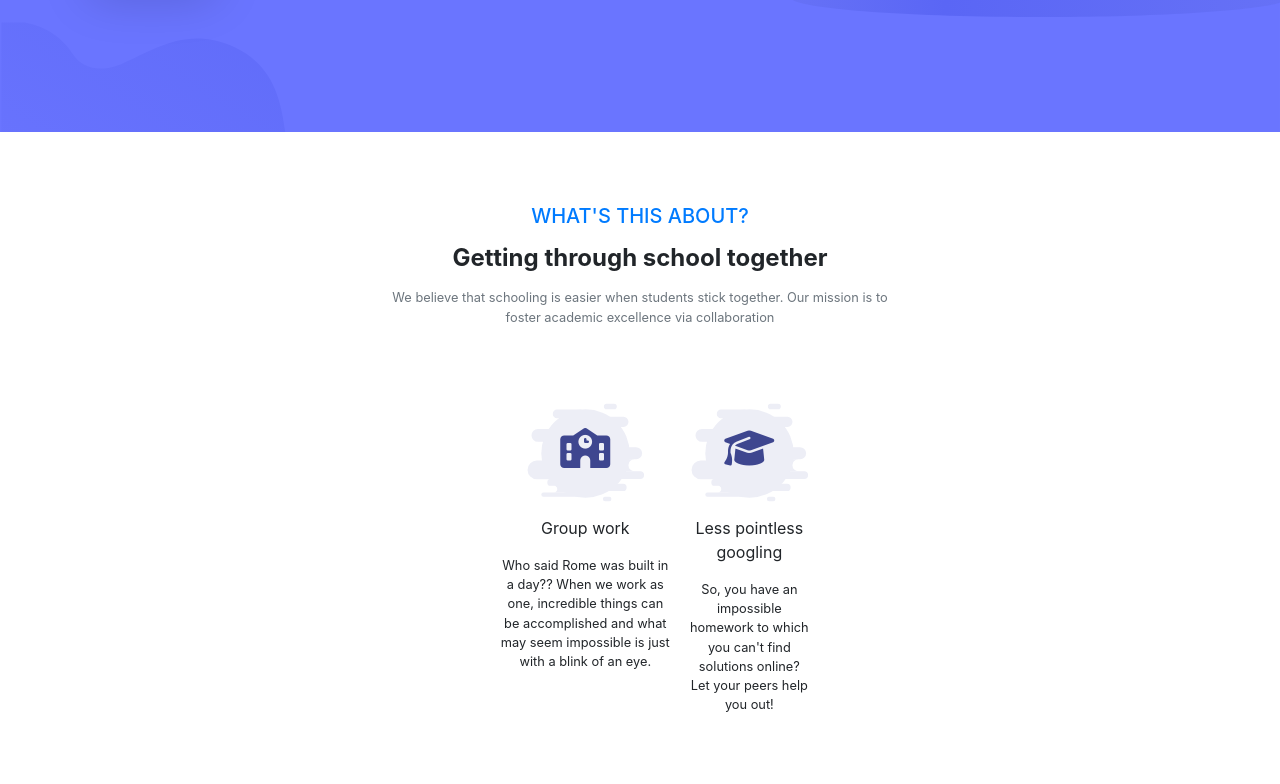
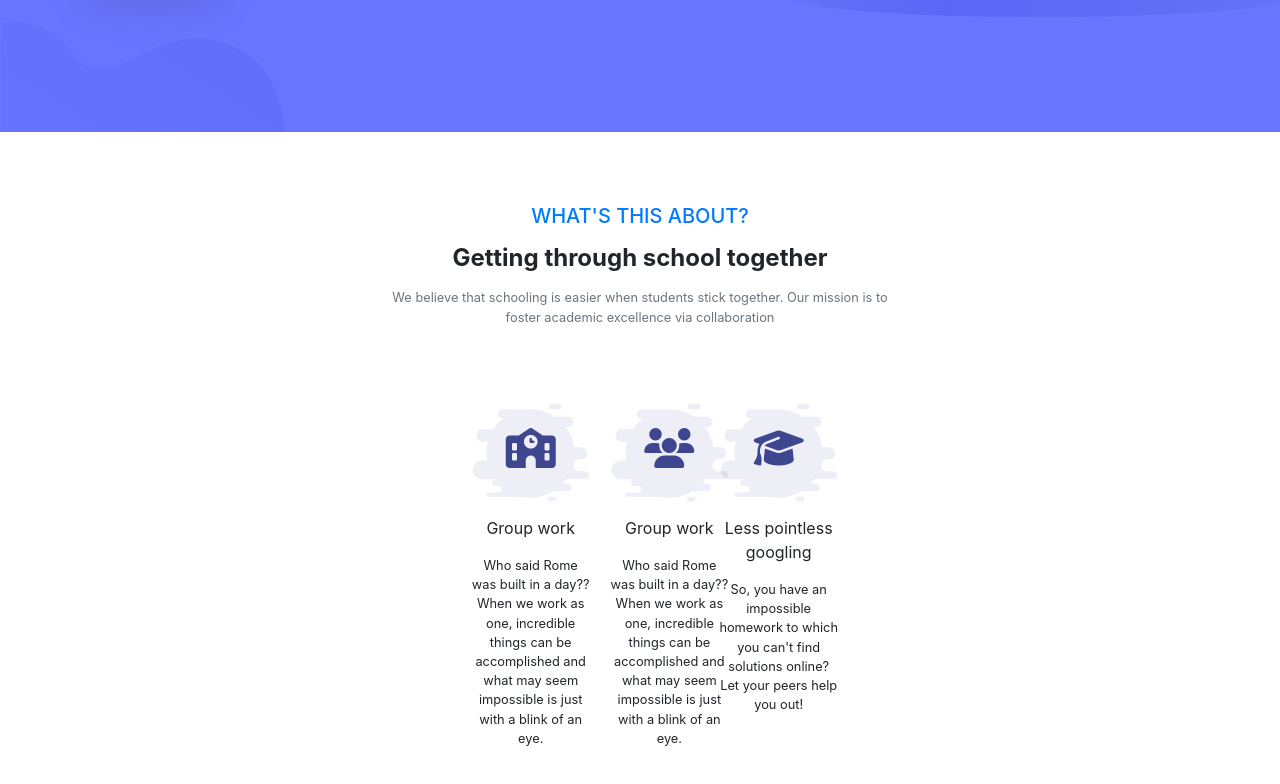
Before and after one commit to Yokomon/Learnian, a React (Create React App) app: page / in a window 1280 px wide. Shown: the part 474-1258 px from the top of the page. Built offline with nearby package versions, Linux system fonts and the light colour scheme.

Commit message:
Fixed all fa images

```diff
--- a/src/Section.js
+++ b/src/Section.js
@@ -36,6 +36,27 @@ const Section = () => {
                                 <div className="mx-auto splash position-relative d-flex justify-content-center align-items-center"
                                     style={{width: "120px"}}>
                                     <img src="/images/splash-bg.svg" alt="" className="img-auto"/>
+                                    <div class="position-absolute d-flex justify-content-center align-items-center"
+                                        style={{top: "0", left: "0", right: "0", bottom: "0"}}>
+                                        <span className="h1"><i className="fas fa-users"></i></span>
+                                    </div>
+                                </div>
+
+                                <div className="mt-auto text-center">
+                                    <p className="title mb-3">Group work</p>
+                                    <p className="small">Who said Rome was built in a day?? When we work as one, incredible things can be accomplished and what may seem impossible is just with a blink of an eye.</p>
+                                </div>
+                            </div>
+                        </div>
+                     </div>
+
+                    {/* Font awesome third image */}
+                    <div className="col-md-4 d-flex justify-content-center">
+                        <div className="feature-card rounded-sm py-4 px-4">
+                            <div className="d-flex flex-column">
+                                <div className="mx-auto splash position-relative d-flex justify-content-center align-items-center"
+                                    style={{width: "120px"}}>
+                                    <img src="/images/splash-bg.svg" alt="" className="img-auto"/>
                                     <div className="position-absolute d-flex justify-content-center align-items-center"
                                         style={{top: "0", left: "0", right: "0", bottom: "0"}}>
                                         <span className="h1"><i className="fas fa-graduation-cap"></i></span>
```
